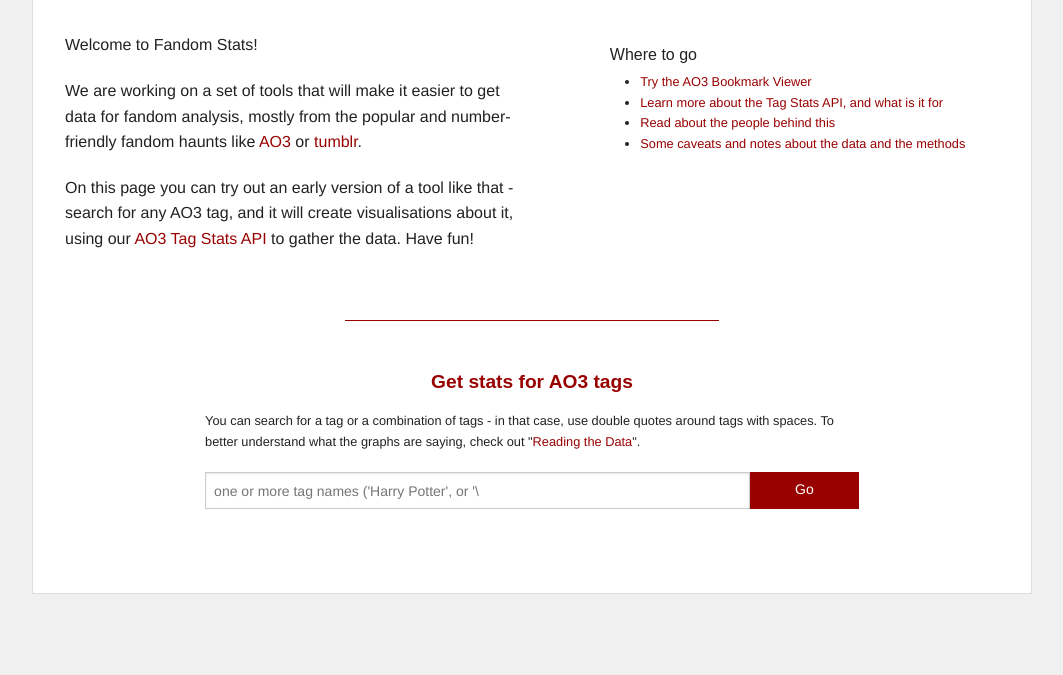
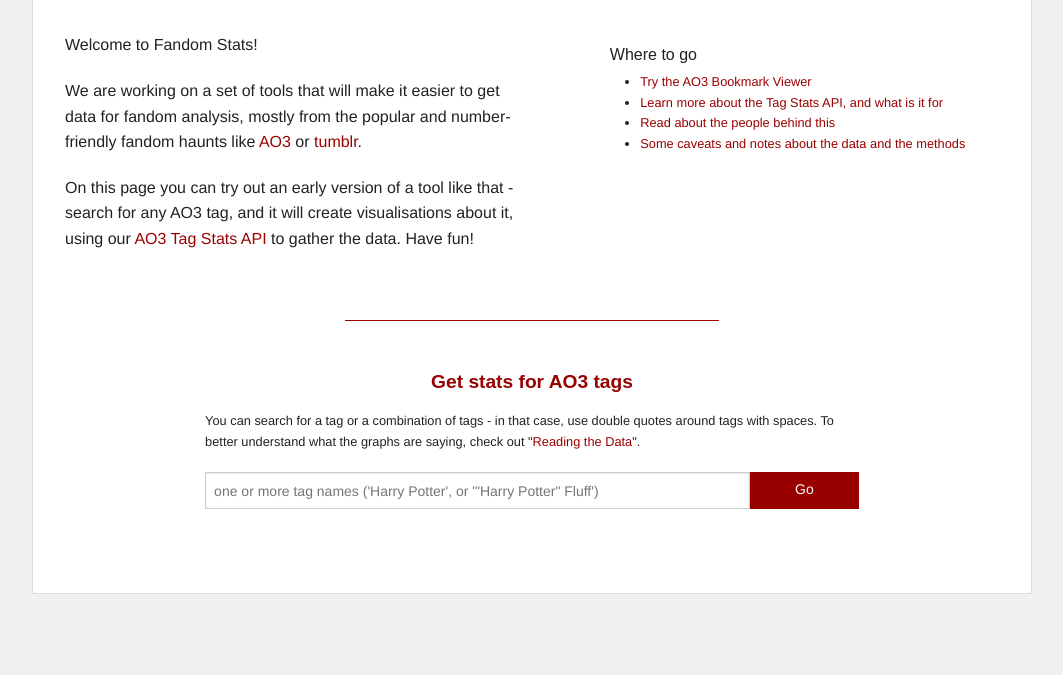
Before and after one commit to esgibter/fandomstats, a Python web app: template src/application/home/templates/homepage.html in a window 1280 px wide. Shown: the part 55-730 px from the top of the page, without its empty margins (108-1171 px from the left). Run offline with Jinja, Linux system fonts and the light colour scheme; the template is opened without the code that fills it, so the values that code supplies are empty.

Commit message:
bugfix - messed up the placeholder text

```diff
--- a/src/application/home/templates/homepage.html
+++ b/src/application/home/templates/homepage.html
@@ -34,7 +34,7 @@
 	<form id="searchform-homepage" class="row collapse bigform searchform">
 		<p class="form-info">You can search for a tag or a combination of tags - in that case, use double quotes around tags with spaces. To better understand what the graphs are saying, check out "<a href="/reading-the-data">Reading the Data</a>".</p>
 		<div class="large-10 medium-9 small-12 columns">
-			<input id="search-string" type="text" placeholder="one or more tag names ('Harry Potter', or '\"Harry Potter\" Fluff')" autocomplete="off">
+			<input id="search-string" type="text" placeholder="one or more tag names ('Harry Potter', or '&quot;Harry Potter&quot; Fluff')" autocomplete="off">
     	</div>
     	<div class="large-2 medium-3 small-12 columns">
           <a href="#" id="search-btn" class="button postfix">Go</a>
```
